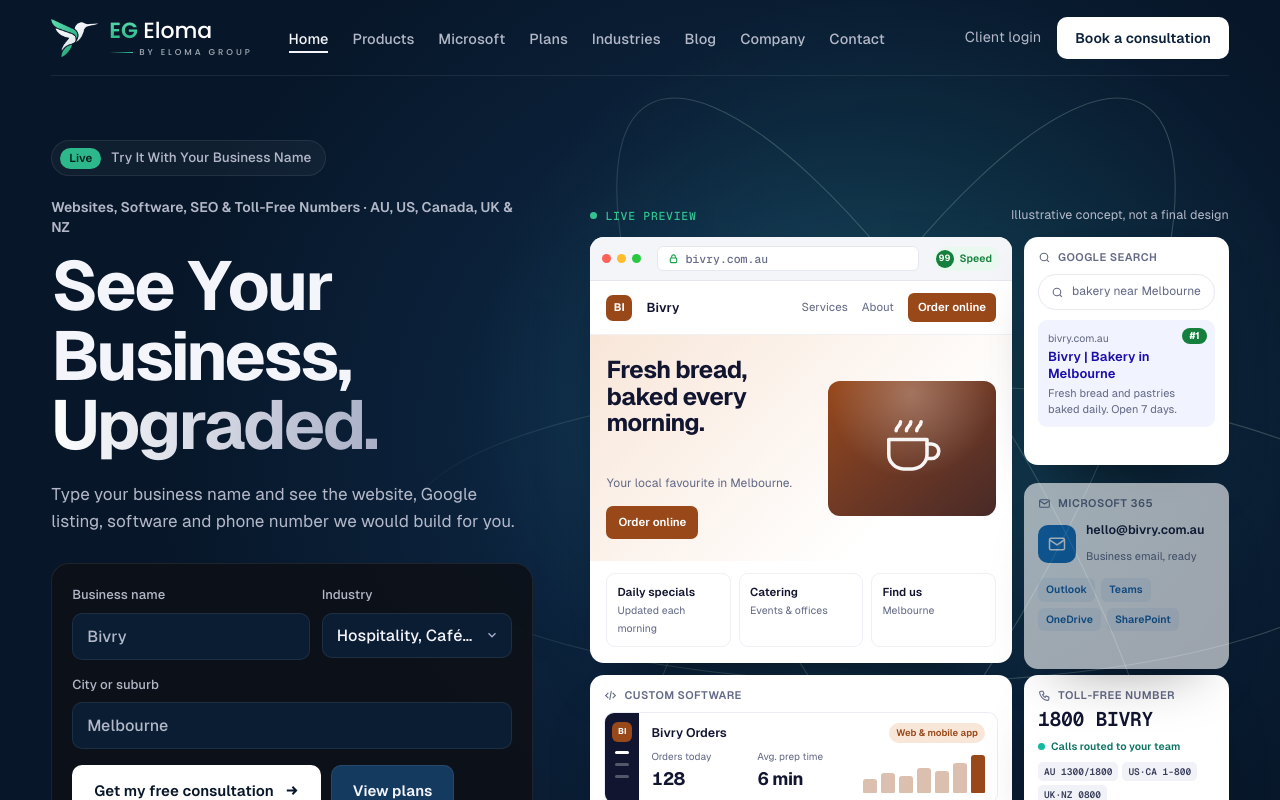
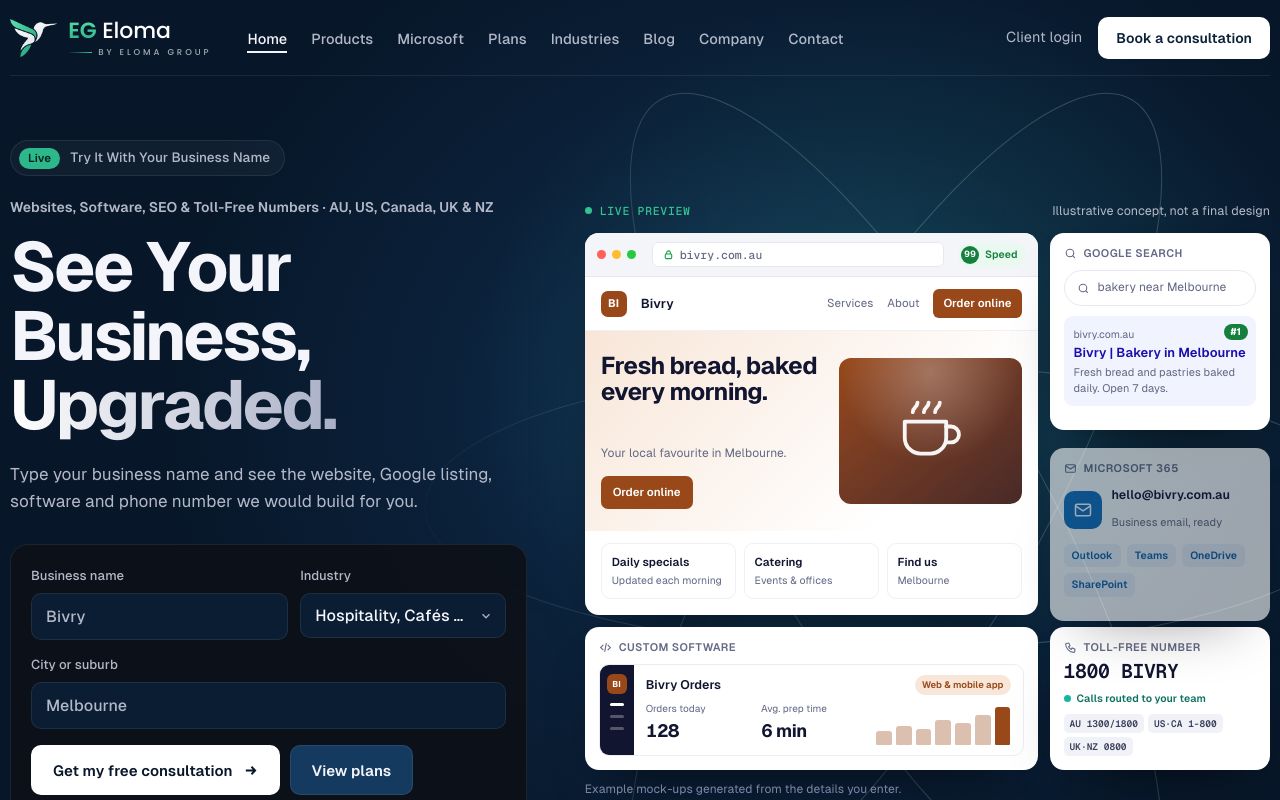
Before and after one commit to eloma-group/EG-ELOMA, a React (Vite) app: page / in a window 1280 px wide. Shown: the top 800 px of the page. Built offline with nearby package versions, Linux system fonts and the light colour scheme.

Commit message:
Boxed 1600px layout with 10px side gap; keep 100% proportions when zoomed out or on 2K/4K; rebuild dist

```diff
--- a/index.html
+++ b/index.html
@@ -9,6 +9,8 @@
 <meta property="og:image" content="https://egdigital.com.au/og-image.png">
 <meta name="twitter:card" content="summary_large_image">
 <link rel="icon" type="image/png" href="/assets/favicon-eloma.png"><link rel="apple-touch-icon" href="/assets/apple-touch-icon.png">
+<!-- Wider than 1920 CSS px (browser zoom below 100%, 2K/4K/8K): scale the whole page so it keeps the 100% Full HD proportions -->
+<script>(function(){var d=document.documentElement,R=1920;function fit(){var w=window.innerWidth;d.style.zoom=w>R?String(w/R):''}fit();window.addEventListener('resize',fit)})()</script>
 </head>
 <body>
 <div id="root"></div>
--- a/src/site.css
+++ b/src/site.css
@@ -533,7 +533,8 @@
   --bg:#071628; --card:rgba(255,255,255,.025); --card2:#153A60; --ink:#F4F5FB; --dim:#A3A8BC; --mute:#646A86; --line:rgba(255,255,255,.1); --line2:rgba(255,255,255,.16);
   --navy:#071628; --mint:#2FCFB3; --paper:#FFFFFF; --text:#121530; --rule:#E7E8EF; --acc:#984819; --acc2:#F8E6D8; --indigo:#5B5FFF;
   --sans:"Geist","Geist Fallback",-apple-system,"Segoe UI",Arial,sans-serif; --mono:"Geist Mono","Geist Mono Fallback",ui-monospace,Menlo,monospace;
-  --max:1760px; --gut:clamp(20px,4vw,64px); --r:18px;
+  /* Boxed: content stays 1600px wide on every large screen (2K/4K/8K too, never stretched); side gap is 10px on every device */
+  --max:1600px; --gut:10px; --r:18px;
 }
 html,body{background:var(--bg)}
 body{font:400 16px/1.55 var(--sans)}
@@ -1034,8 +1035,7 @@
 .btn.w{color:#0B213A}
 .eyebrow b{background:#2DB88C;color:#04241A}
 
-/* Full-width layout: containers span the whole viewport, only the side gutter remains */
-.wrap,.nav,.pc{max-width:none}
+/* Boxed layout: header, sections and footer sit in a centred box of --max width; section backgrounds stay full width */
 
 /* Hero orbits: fit the whole orbit inside the hero so it is not clipped at the top/bottom */
 .phero .orb svg{top:50%;height:calc(100% - 16px);width:auto}
```
Also changed, not shown: 103 other files (tests, documents, lock files or other folders).
